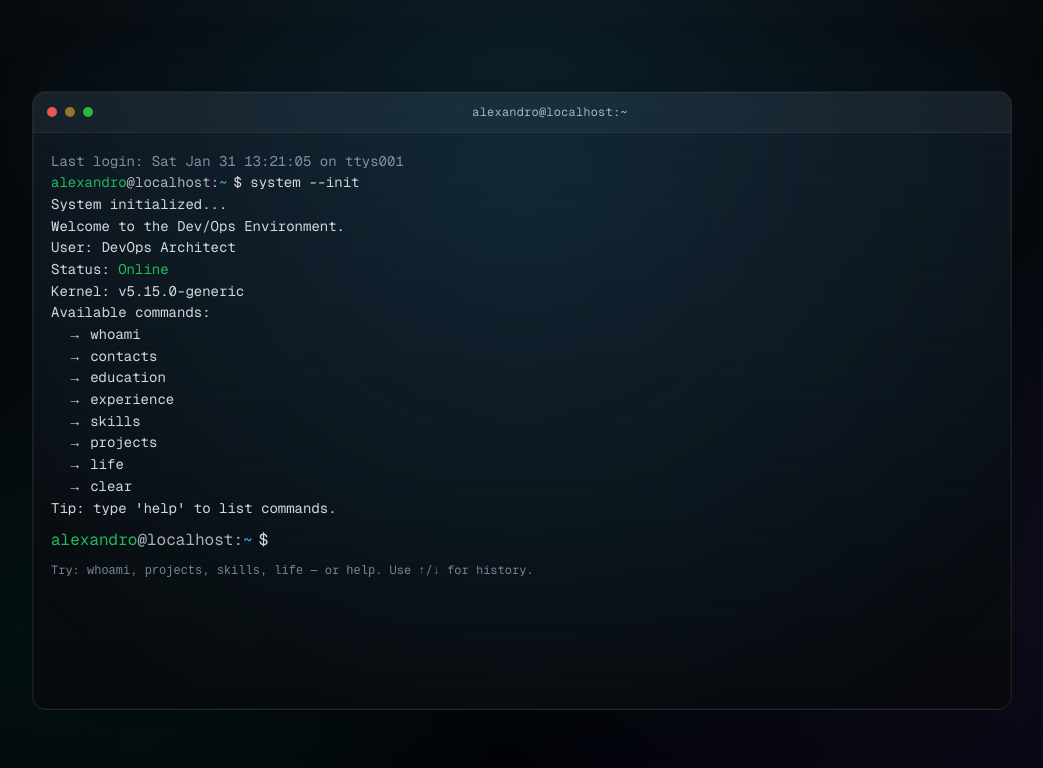
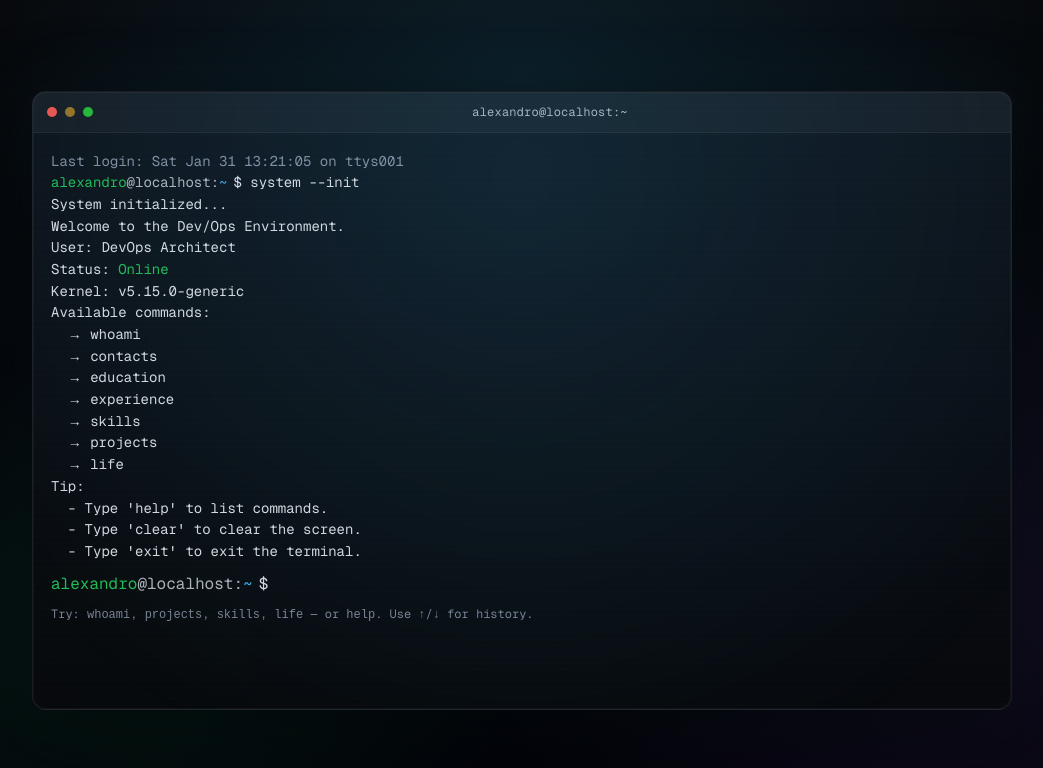
Before and after one commit to ag913331/portfolio, a Next.js app: page / in a window 1280 px wide. Shown: the top 768 px of the page, without its empty margins (118-1161 px from the left). Built offline with nearby package versions, Linux system fonts and the light colour scheme.

Commit message:
Update terminal commands to replace 'clear' with 'exit' functionality. Enhanced help tips to include 'clear' and 'exit' commands for improved user guidance.

```diff
--- a/src/components/terminal/Terminal.tsx
+++ b/src/components/terminal/Terminal.tsx
@@ -195,6 +195,11 @@ export function Terminal({ onClose }: { onClose?: () => void }) {
     setEntries((prev) => [...prev, { kind: "input", id: makeId(), command }]);
     setHistory((prev) => (prev[prev.length - 1] === command ? prev : [...prev, command]));
     setHistoryIdx(null);
+
+    if (command === "exit") {
+      onClose?.();
+      return;
+    }
 
     if (command === "clear") {
       setEntries([{ kind: "output", id: makeId(), text: "" }]);
--- a/src/components/terminal/commands.ts
+++ b/src/components/terminal/commands.ts
@@ -14,7 +14,7 @@ export const AVAILABLE_COMMANDS = [
   "projects",
   "life",
   "help",
-  "clear",
+  "exit",
 ] as const;
 
 export const TERMINAL_COMMANDS: TerminalCommands = {
@@ -36,9 +36,11 @@ export const TERMINAL_COMMANDS: TerminalCommands = {
       "  → skills",
       "  → projects",
       "  → life",
-      "  → clear",
       "",
-      "Tip: type 'help' to list commands.",
+      "Tip:",
+      "  - Type 'help' to list commands.",
+      "  - Type 'clear' to clear the screen.",
+      "  - Type 'exit' to exit the terminal.",
     ],
   },
   whoami: {
```
